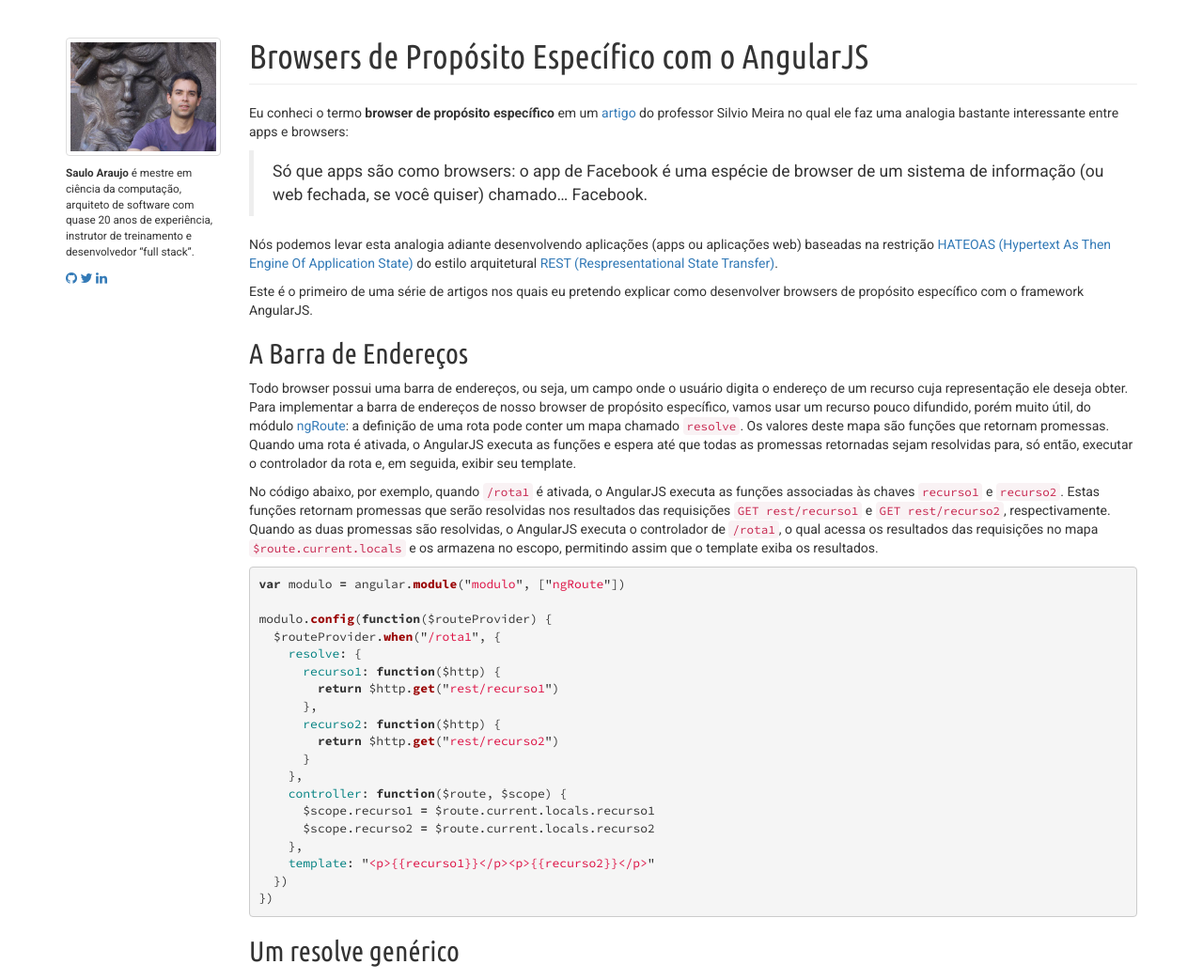
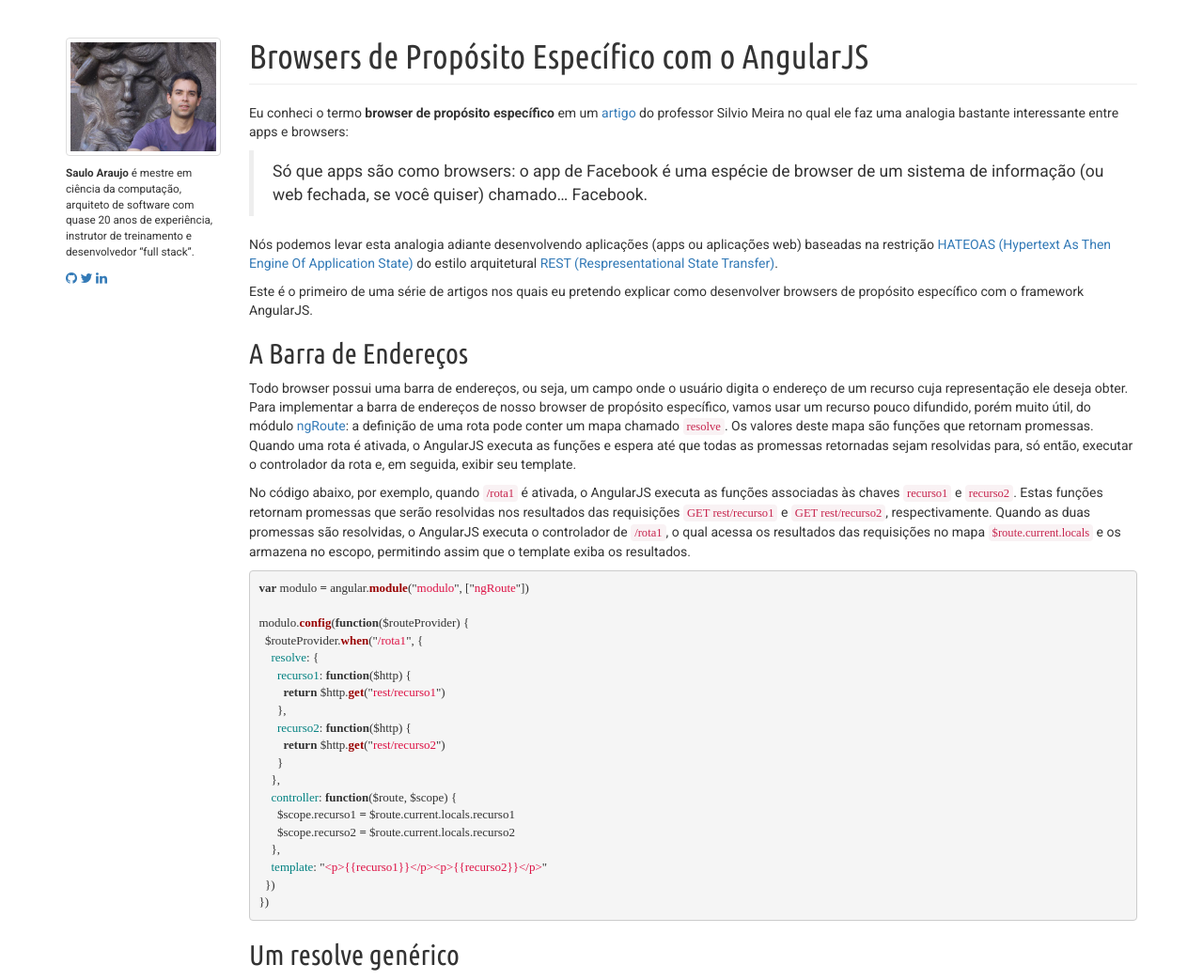
Before and after one commit to saulo2/saulo2.github.io, a Jekyll site: the page built from index.html, in a window 1280 px wide. Shown: the whole page at 94% size. Built offline with Jekyll 4.4.1, drawn with Linux system fonts in a browser that asks for light colours; nearby versions of some CDN libraries; some web fonts are replaced.

Commit message:
Ajuste de fontes

```diff
--- a/_layouts/padrao.html
+++ b/_layouts/padrao.html
@@ -15,9 +15,10 @@
 
         <link rel="stylesheet" href="css/syntax.css">
 
-        <link href="https://fonts.googleapis.com/css?family=Ubuntu+Condensed" rel="stylesheet" type="text/css">
-        <link href="https://fonts.googleapis.com/css?family=Roboto:400,700" rel="stylesheet" type="text/css">
-        <link href="https://fonts.googleapis.com/css?family=Source+Code+Pro:400,700" rel="stylesheet" type="text/css">
+        <link rel="stylesheet" href="https://fonts.googleapis.com/css?family=Ubuntu+Condensed">
+        <link rel="stylesheet" href="https://fonts.googleapis.com/css?family=Roboto:400,700">
+        <link rel="stylesheet" href="https://fonts.googleapis.com/css?family=Source+Code+Pro:400,700">
+        <link rel="stylesheet" href="https://cdn.jsdelivr.net/font-hack/2.020/css/hack.min.css">
 
         <style>
             body {
@@ -29,7 +30,7 @@
             }
 
             code {
-                font-family: "Source Code Pro";
+                font-family: "Hack";
             }
 
             h1.page-header {
```
